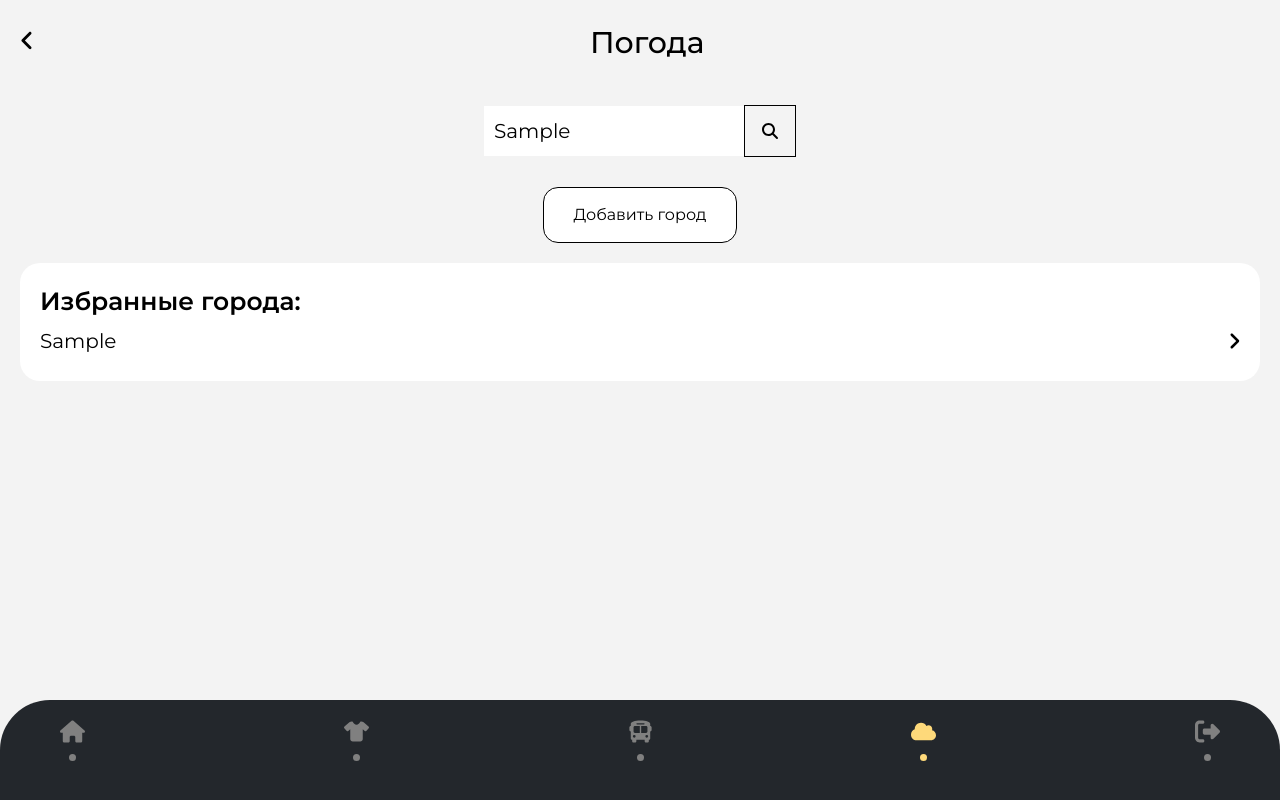
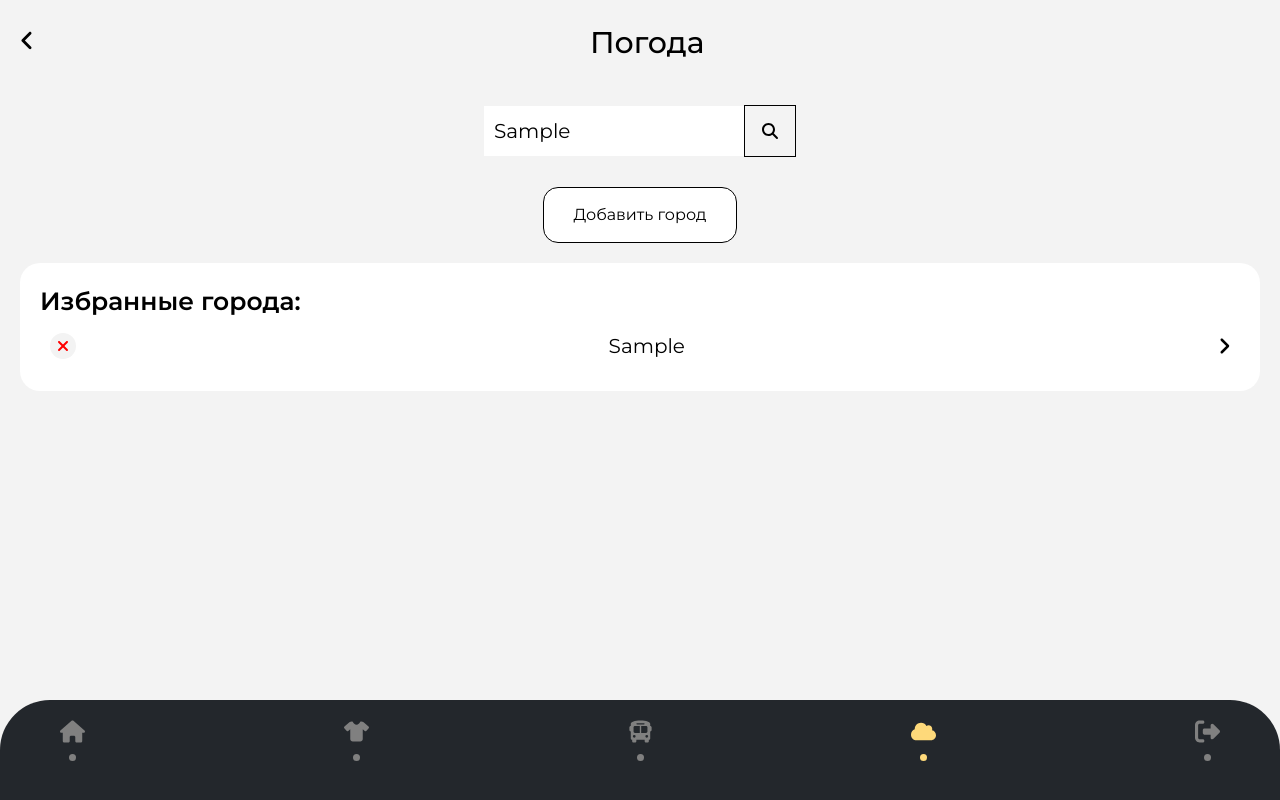
Before and after one commit to morozvanya1/portfolio_v2, a React (Create React App) app: page /weather in a window 1280 px wide. Both pictures are taken after typing "Sample" into the empty fields and a click on the button "Добавить город". Built offline with nearby package versions, Linux system fonts and the light colour scheme.

Commit message:
fix weather cities

```diff
--- a/src/css/Weather.css
+++ b/src/css/Weather.css
@@ -70,6 +70,8 @@
   display: flex;
   flex-direction: column;
   justify-content: center;
+
+  margin-bottom: 20px;
 }
 
 .add-city {
@@ -98,11 +100,12 @@
 }
 
 .city {
+  padding: 10px 10px;
+
   display: flex;
   flex-direction: row;
   justify-content: space-between;
   align-items: center;
-  padding: 5px 0;
   cursor: pointer;
 }
 
@@ -118,3 +121,11 @@
 .weather-right {
   font-size: 20px;
 }
+
+.weather-close {
+  padding: 5px 7px;
+
+  color: red;
+  background: rgba(243, 243, 243);
+  border-radius: 50%;
+}
--- a/src/pages/Weather.js
+++ b/src/pages/Weather.js
@@ -6,6 +6,7 @@ import {
   faAngleLeft,
   faSearch,
   faAngleRight,
+  faXmark,
 } from "@fortawesome/free-solid-svg-icons";
 
 function Weather() {
@@ -14,6 +15,13 @@ function Weather() {
       ? []
       : JSON.parse(localStorage.getItem("cities"))
   );
+
+  const ref = React.useRef(null);
+
+  React.useEffect(() => {
+    var hf = document.getElementsByTagName("footer")[0].offsetTop + "px";
+    document.getElementsByClassName("Weather")[0].style.height = hf;
+  }, [ref]);
 
   function getWeather() {
     const q = document.getElementById("city").value;
@@ -51,8 +59,25 @@ function Weather() {
     setCities(list);
   }
 
+  function deleteCity(v) {
+    var list =
+      localStorage.getItem("cities") === null
+        ? []
+        : JSON.parse(localStorage.getItem("cities"));
+    var arr = [];
+    var index = 0;
+    for (var i = 0; i < list.length; i++) {
+      if (list[i] !== v) {
+        arr[index] = list[i];
+        index++;
+      }
+    }
+    localStorage.setItem("cities", JSON.stringify(arr));
+    setCities(arr);
+  }
+
   return (
-    <div className="Weather">
+    <div className="Weather" ref={ref}>
       <Header d={"Погода"} ic={[faAngleLeft]} l={"/"} />
 
       <div className="weather-header">
@@ -62,21 +87,6 @@ function Weather() {
           className="weather-search"
           onClick={() => getWeather()}
         />
-      </div>
-
-      <div className="my-cities">
-        <div className="add-city">
-          <button onClick={() => addCity()}>Добавить город</button>
-        </div>
-        <div className="cities-list">
-          <b>Избранные города:</b>
-          {cities.map((v, k) => (
-            <div className="city" key={k} onClick={() => changeCity(v)}>
-              <p>{v}</p>
-              <FontAwesomeIcon icon={faAngleRight} className="weather-right" />
-            </div>
-          ))}
-        </div>
       </div>
 
       <div className="weather-results">
@@ -90,6 +100,30 @@ function Weather() {
         </div>
       </div>
 
+      <div className="my-cities">
+        <div className="add-city">
+          <button onClick={() => addCity()}>Добавить город</button>
+        </div>
+        <div className="cities-list">
+          <b>Избранные города:</b>
+          {cities.map((v, k) => (
+            <div className="city" key={k}>
+              <FontAwesomeIcon
+                icon={faXmark}
+                className="weather-close"
+                onClick={() => deleteCity(v)}
+              />
+              <p onClick={() => changeCity(v)}>{v}</p>
+              <FontAwesomeIcon
+                icon={faAngleRight}
+                className="weather-right"
+                onClick={() => changeCity(v)}
+              />
+            </div>
+          ))}
+        </div>
+      </div>
+
       <Footer />
     </div>
   );
```
